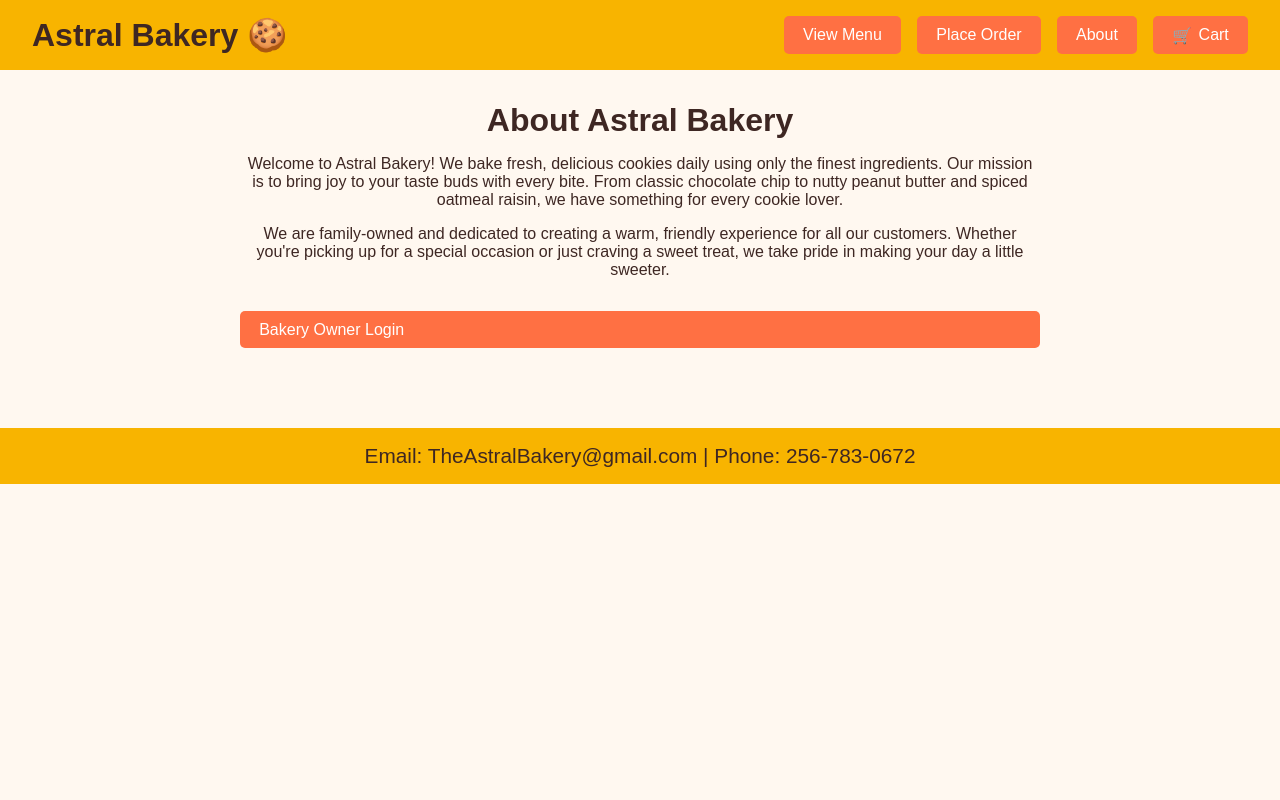
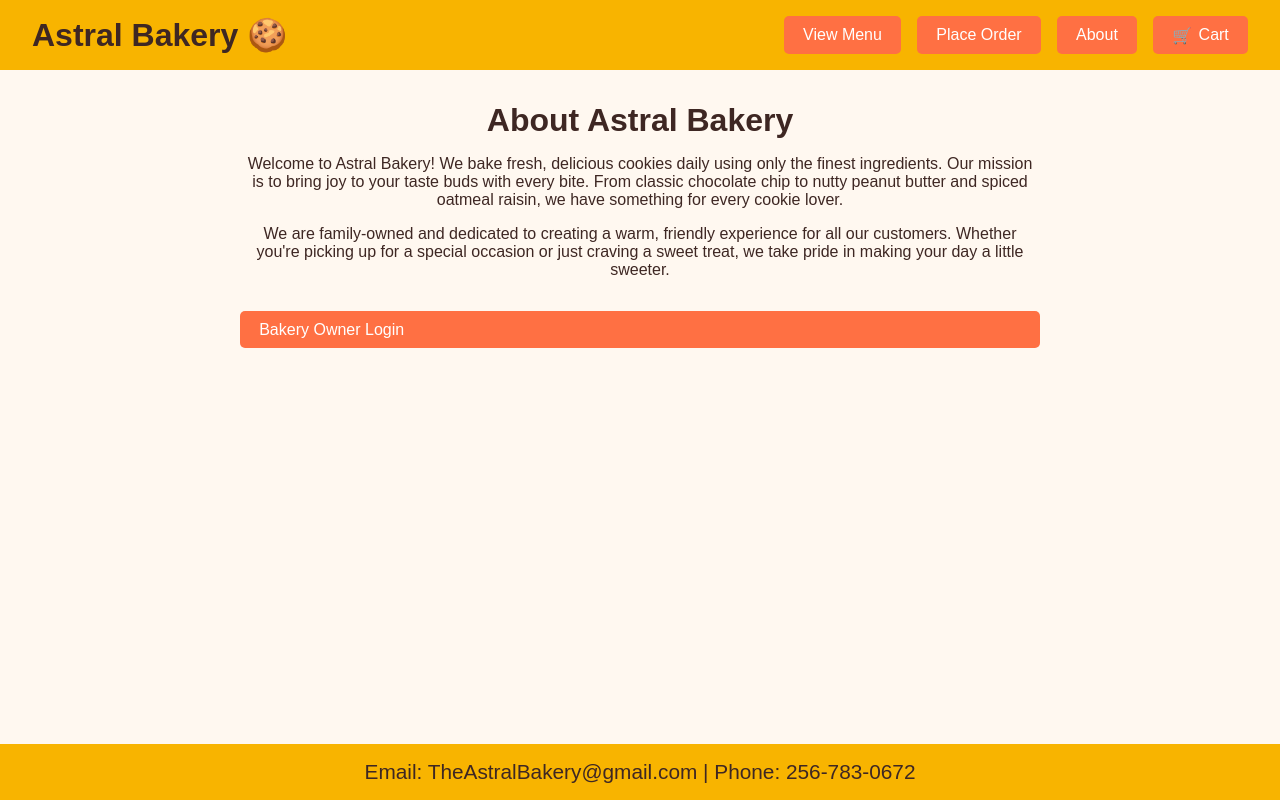
Before and after one commit to vineetnv/astralbakery, a Flask app: page /about in a window 1280 px wide. Run offline with Flask 3, Linux system fonts and the light colour scheme.

Commit message:
modify base for footer

```diff
--- a/templates/base.html
+++ b/templates/base.html
@@ -6,13 +6,24 @@
     <title>{% block title %}Astral Bakery{% endblock %}</title>
 
     <style>
+        html, body {
+            height: 100%; /* full viewport height */
+            margin: 0;
+            padding: 0;
+        }
+
         body {
+            display: flex;
+            flex-direction: column;
             font-family: 'Arial', sans-serif;
             background-color: #fff8f0;
             color: #3e2723;
             text-align: start;
-            margin: 0;
-            padding: 0;
+            min-height: 100vh;
+        }
+
+        main {
+            flex: 1; /* expands to fill vertical space */
         }
 
         header {
@@ -29,8 +40,8 @@
         }
 
         h1 a {
-            color: inherit;           /* keep same color */
-            text-decoration: none;    /* remove underline */
+            color: inherit;
+            text-decoration: none;
         }
 
         nav {
@@ -106,14 +117,14 @@
             text-align: center;
             padding: 1rem 0;
             font-size: 1.3rem;
-            margin-top: 3rem;
+            margin-top: 0; /* let flex layout handle spacing */
         }
 
         /* Slide-in cart panel */
         .cart-panel {
             position: fixed;
             top: 0;
-            right: -100%; /* fully hidden off-screen */
+            right: -100%;
             width: 300px;
             height: 100%;
             background-color: #fff8f0;
@@ -146,7 +157,9 @@
         </nav>
     </header>
 
-    {% block content %}{% endblock %}
+    <main>
+        {% block content %}{% endblock %}
+    </main>
 
     <!-- Bottom banner -->
     <div class="bottom-banner">
```
